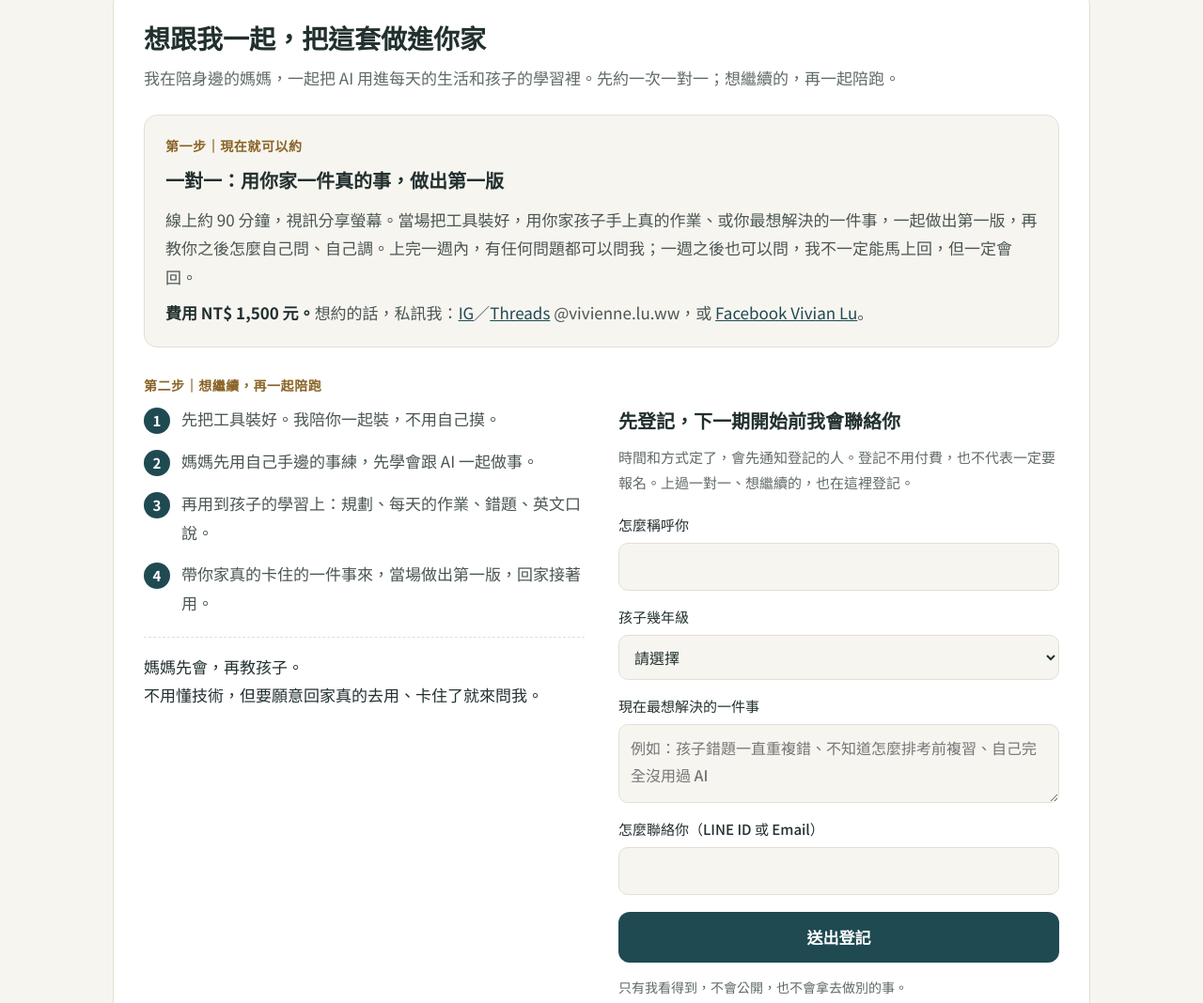
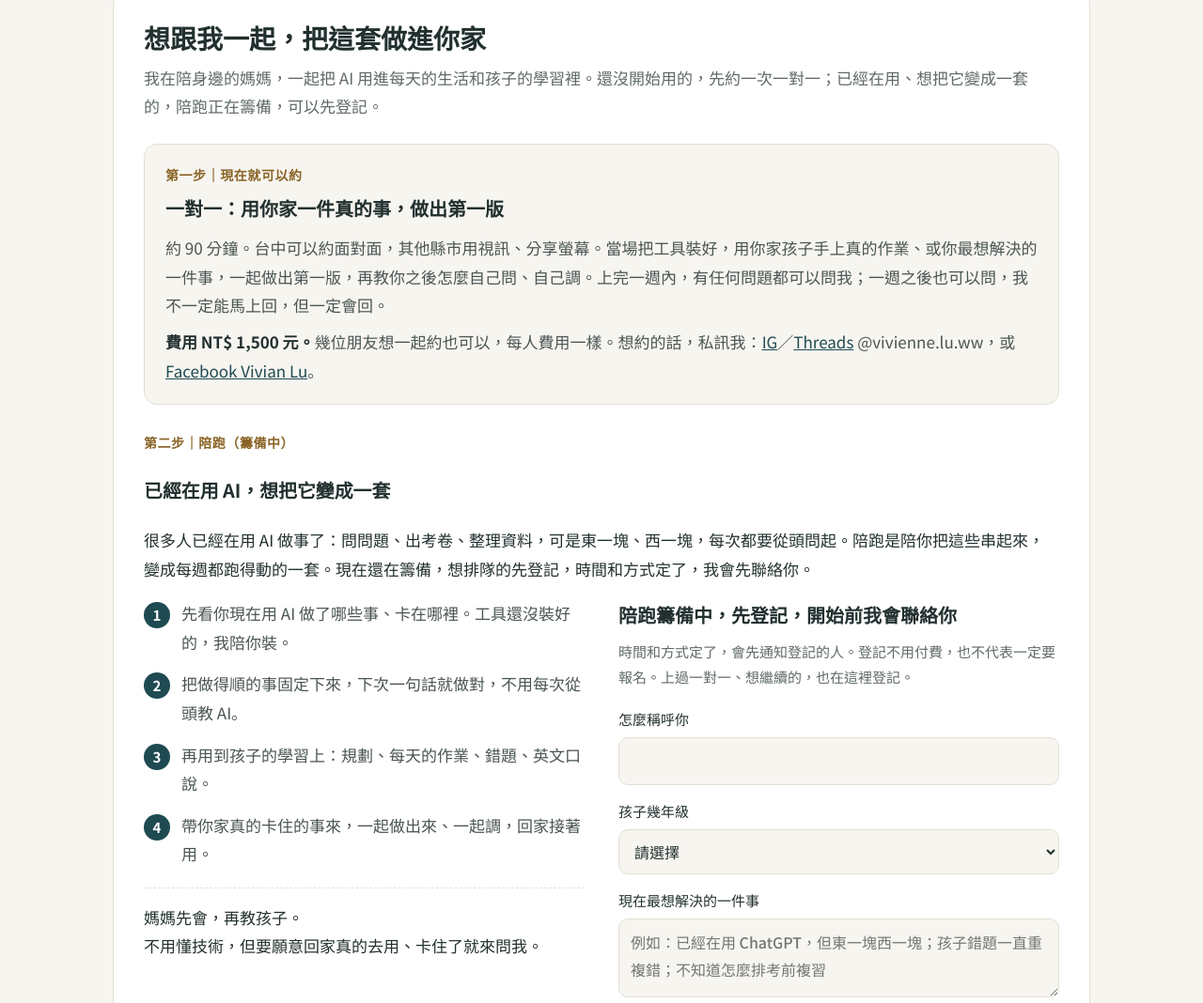
Before and after one commit to viviennelu712/viviennelu712.github.io, a plain HTML site: page index.html in a window 1280 px wide. Shown: the part 2318-3386 px from the top of the page at 94% size. Drawn offline with Linux system fonts and the light colour scheme.

Commit message:
首頁陪跑改成籌備中：對象是已經在用 AI、想變成一套的人；一對一補台中可面對面、朋友一起約
Co-Authored-By: Claude Opus 5.5 <noreply@anthropic.com>

```diff
--- a/index.html
+++ b/index.html
@@ -222,28 +222,30 @@
 
   <section class="join" id="join">
     <h2>想跟我一起，把這套做進你家</h2>
-    <p class="sub">我在陪身邊的媽媽，一起把 AI 用進每天的生活和孩子的學習裡。先約一次一對一；想繼續的，再一起陪跑。</p>
+    <p class="sub">我在陪身邊的媽媽，一起把 AI 用進每天的生活和孩子的學習裡。還沒開始用的，先約一次一對一；已經在用、想把它變成一套的，陪跑正在籌備，可以先登記。</p>
 
     <div class="tier">
       <p class="tier-label">第一步｜現在就可以約</p>
       <h3>一對一：用你家一件真的事，做出第一版</h3>
-      <p>線上約 90 分鐘，視訊分享螢幕。當場把工具裝好，用你家孩子手上真的作業、或你最想解決的一件事，一起做出第一版，再教你之後怎麼自己問、自己調。上完一週內，有任何問題都可以問我；一週之後也可以問，我不一定能馬上回，但一定會回。</p>
-      <p><span class="price">費用 NT$ 1,500 元。</span>想約的話，私訊我：<a href="https://www.instagram.com/vivienne.lu.ww/">IG</a>／<a href="https://www.threads.com/@vivienne.lu.ww">Threads</a> @vivienne.lu.ww，或 <a href="https://www.facebook.com/vivian.lu.712161/">Facebook Vivian Lu</a>。</p>
+      <p>約 90 分鐘。台中可以約面對面，其他縣市用視訊、分享螢幕。當場把工具裝好，用你家孩子手上真的作業、或你最想解決的一件事，一起做出第一版，再教你之後怎麼自己問、自己調。上完一週內，有任何問題都可以問我；一週之後也可以問，我不一定能馬上回，但一定會回。</p>
+      <p><span class="price">費用 NT$ 1,500 元。</span>幾位朋友想一起約也可以，每人費用一樣。想約的話，私訊我：<a href="https://www.instagram.com/vivienne.lu.ww/">IG</a>／<a href="https://www.threads.com/@vivienne.lu.ww">Threads</a> @vivienne.lu.ww，或 <a href="https://www.facebook.com/vivian.lu.712161/">Facebook Vivian Lu</a>。</p>
     </div>
 
-    <p class="tier-label tier-next">第二步｜想繼續，再一起陪跑</p>
+    <p class="tier-label tier-next">第二步｜陪跑（籌備中）</p>
+    <h3>已經在用 AI，想把它變成一套</h3>
+    <p>很多人已經在用 AI 做事了：問問題、出考卷、整理資料，可是東一塊、西一塊，每次都要從頭問起。陪跑是陪你把這些串起來，變成每週都跑得動的一套。現在還在籌備，想排隊的先登記，時間和方式定了，我會先聯絡你。</p>
     <div class="join-grid">
       <div>
         <ul class="steps">
-          <li><b>1</b><span>先把工具裝好。我陪你一起裝，不用自己摸。</span></li>
-          <li><b>2</b><span>媽媽先用自己手邊的事練，先學會跟 AI 一起做事。</span></li>
+          <li><b>1</b><span>先看你現在用 AI 做了哪些事、卡在哪裡。工具還沒裝好的，我陪你裝。</span></li>
+          <li><b>2</b><span>把做得順的事固定下來，下次一句話就做對，不用每次從頭教 AI。</span></li>
           <li><b>3</b><span>再用到孩子的學習上：規劃、每天的作業、錯題、英文口說。</span></li>
-          <li><b>4</b><span>帶你家真的卡住的一件事來，當場做出第一版，回家接著用。</span></li>
+          <li><b>4</b><span>帶你家真的卡住的事來，一起做出來、一起調，回家接著用。</span></li>
         </ul>
         <p class="note">媽媽先會，再教孩子。<br>不用懂技術，但要願意回家真的去用、卡住了就來問我。</p>
       </div>
       <form id="join-form" action="https://docs.google.com/forms/d/e/1FAIpQLSfdzFmlDDN9oFYdYyEQEvwoWeKDcseDEnGnZbMCOn2z1PBENw/formResponse" method="POST" target="join-sink">
-        <p class="form-title">先登記，下一期開始前我會聯絡你</p>
+        <p class="form-title">陪跑籌備中，先登記，開始前我會聯絡你</p>
         <p class="form-sub">時間和方式定了，會先通知登記的人。登記不用付費，也不代表一定要報名。上過一對一、想繼續的，也在這裡登記。</p>
         <label>怎麼稱呼你<input name="entry.593853041" autocomplete="name" required></label>
         <label>孩子幾年級
@@ -252,7 +254,7 @@
             <option>幼兒園</option><option>國小低年級</option><option>國小中年級</option><option>國小高年級</option><option>國中</option><option>高中</option><option>還沒有孩子／其他</option>
           </select>
         </label>
-        <label>現在最想解決的一件事<textarea name="entry.1072527500" placeholder="例如：孩子錯題一直重複錯、不知道怎麼排考前複習、自己完全沒用過 AI" required></textarea></label>
+        <label>現在最想解決的一件事<textarea name="entry.1072527500" placeholder="例如：已經在用 ChatGPT，但東一塊西一塊；孩子錯題一直重複錯；不知道怎麼排考前複習" required></textarea></label>
         <label>怎麼聯絡你（LINE ID 或 Email）<input name="entry.175894662" required></label>
         <button class="send" type="submit">送出登記</button>
         <p class="privacy">只有我看得到，不會公開，也不會拿去做別的事。</p>
```
